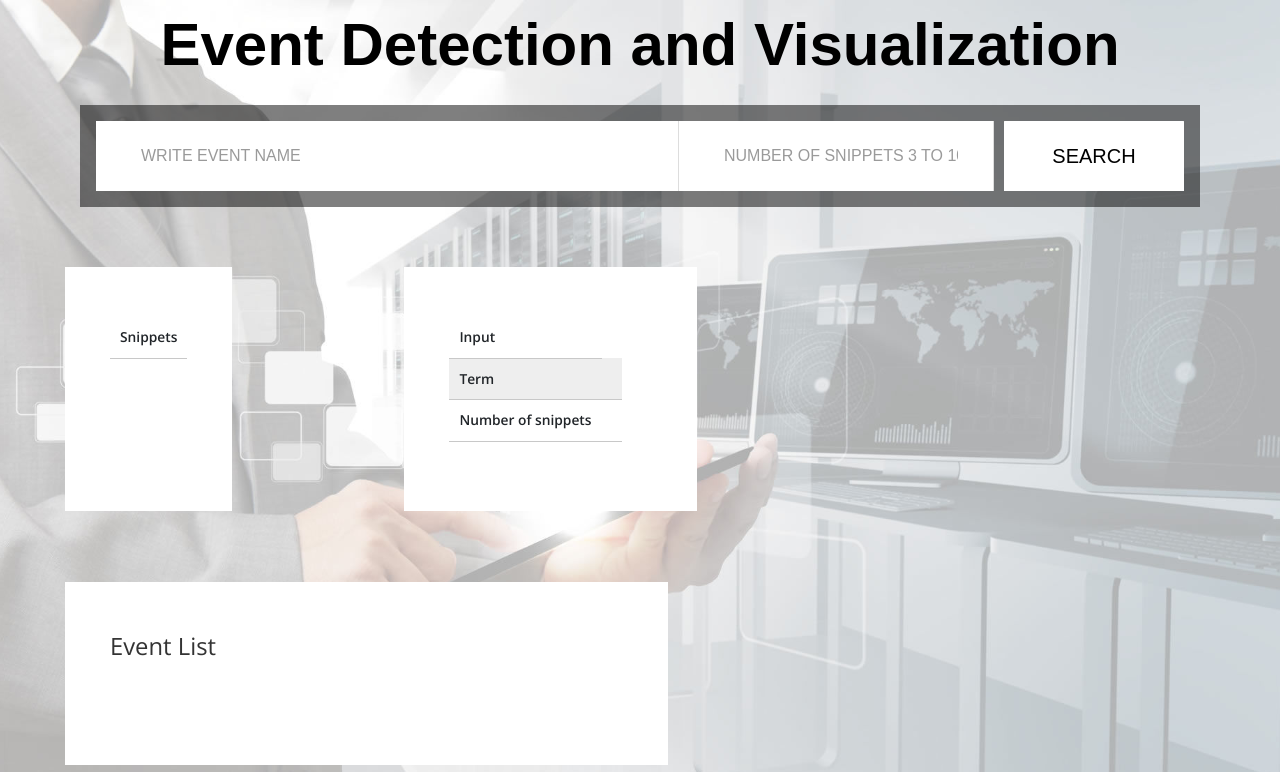
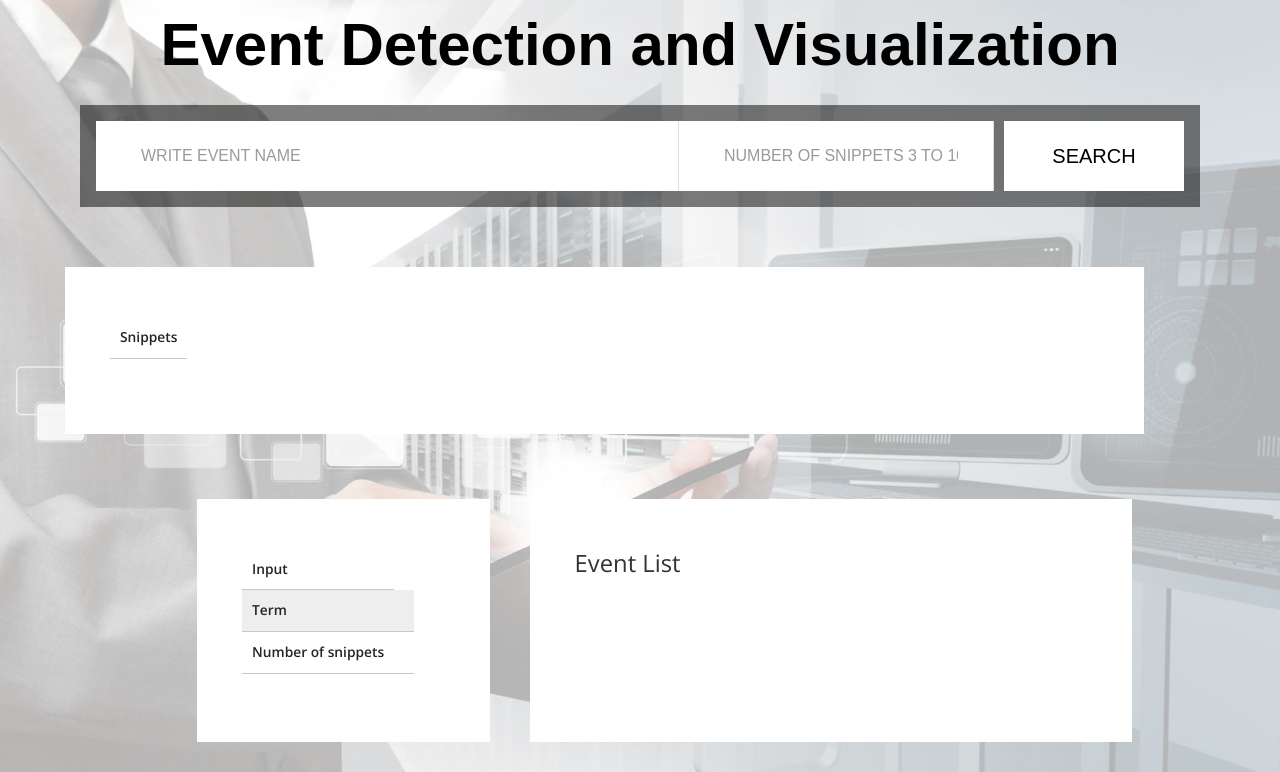
Before and after one commit to Ufatima/Python-Flask-WebApp-for-EventDetection, a Flask app: page / in a window 1280 px wide. Shown: the top 772 px of the page. Run offline with Flask 2, Linux system fonts and the light colour scheme; lists and menus that the app fills with data are empty; parts of the project's set-up code (start-up, migrations or seed data) failed here and were passed over; some libraries are stand-ins or nearby versions.

Commit message:
Update tooplate.css

```diff
--- a/static/css/tooplate.css
+++ b/static/css/tooplate.css
@@ -156,6 +156,10 @@ tr:hover            { background-color: #ffff99;}
   padding-left: 20px;
   padding-right: 20px;
   margin-bottom: 50px;
+}
+
+.tm-col-big11 {
+  width: 94%;
 }
 
 .tm-col-big1 {
```
